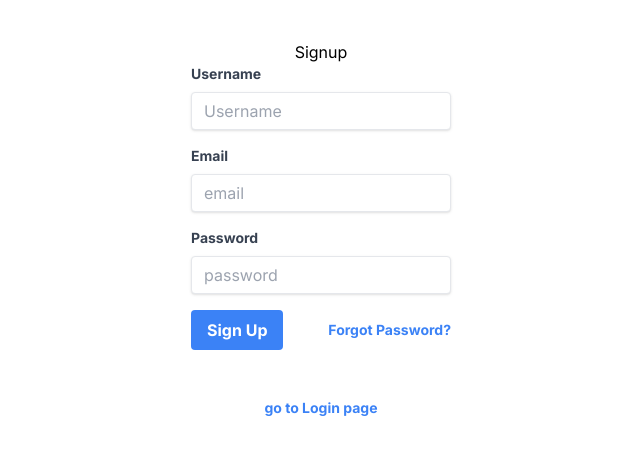
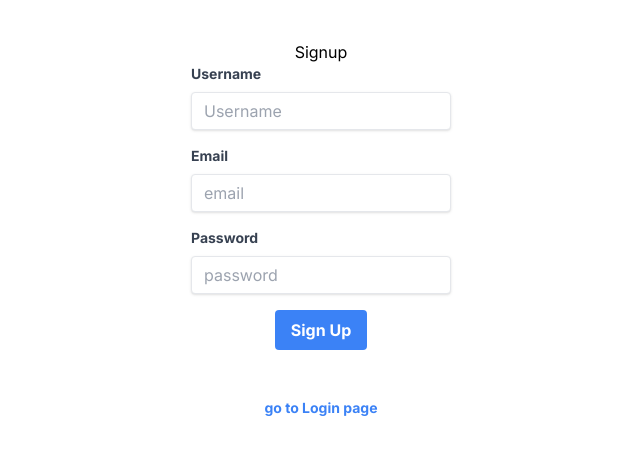
Before and after one commit to JoseOgam/Next20, a Next.js app in the folder next-auth2/: page /signup in a window 1280 px wide. Shown: the top 454 px of the page, without its empty margins (319-959 px from the left). Built offline with nearby package versions, Linux system fonts and the light colour scheme.

Commit message:
created signup page

```diff
--- a/next-auth2/src/app/signup/page.tsx
+++ b/next-auth2/src/app/signup/page.tsx
@@ -63,7 +63,7 @@ const Signup = () => {
               }
             />
           </div>
-          <div className="flex items-center justify-between">
+          <div className="flex items-center justify-center">
             <button
               className="bg-blue-500 hover:bg-blue-700 text-white font-bold py-2 px-4 rounded focus:outline-none focus:shadow-outline"
               type="button"
@@ -71,12 +71,6 @@ const Signup = () => {
             >
               Sign Up
             </button>
-            <Link
-              className="inline-block align-baseline font-bold text-sm text-blue-500 hover:text-blue-800"
-              href="#"
-            >
-              Forgot Password?
-            </Link>
           </div>
         </form>
         <div className="flex items-center justify-center pt-12">
```
